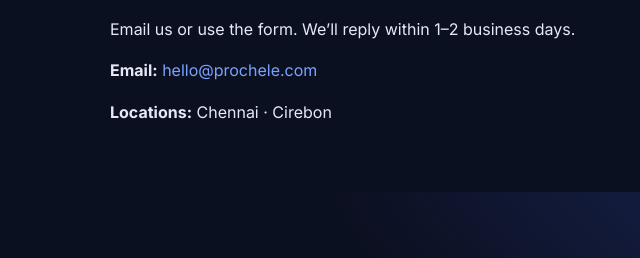
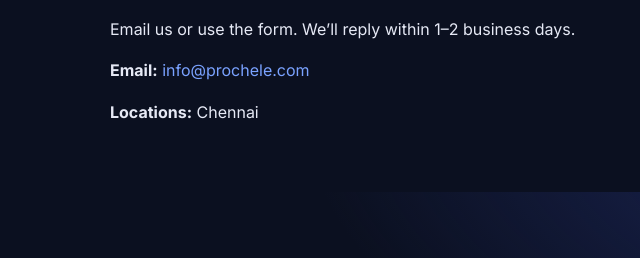
Before and after one commit to Prochele/prochele.github.io, a plain HTML site: page index.html in a window 1280 px wide. Shown: the part 2208-2466 px from the top of the page, 0-640 px from the left. Drawn offline with Linux system fonts and the light colour scheme.

Commit message:
Update index.html

```diff
--- a/index.html
+++ b/index.html
@@ -145,7 +145,7 @@
     "contactPoint": [{
       "@type": "ContactPoint",
       "contactType": "customer support",
-      "email": "hello@prochele.com",
+      "email": "info@prochele.com",
       "areaServed": ["IN","ID","SG","MY","AE"]
     }]
   }
@@ -290,8 +290,8 @@
         <span class="eyebrow" id="contact-title">Contact</span>
         <h2>Tell us about your project</h2>
         <p>Email us or use the form. We’ll reply within 1–2 business days.</p>
-        <p><strong>Email:</strong> <a href="mailto:hello@prochele.com">hello@prochele.com</a></p>
-        <p><strong>Locations:</strong> Chennai · Cirebon</p>
+        <p><strong>Email:</strong> <a href="mailto:info@prochele.com">info@prochele.com</a></p>
+        <p><strong>Locations:</strong> Chennai</p>
       </div>
       <form class="card contact-card" action="https://formspree.io/f/your-id" method="POST">
         <!-- Replace action with your Formspree / Basin / Netlify form endpoint.
```
